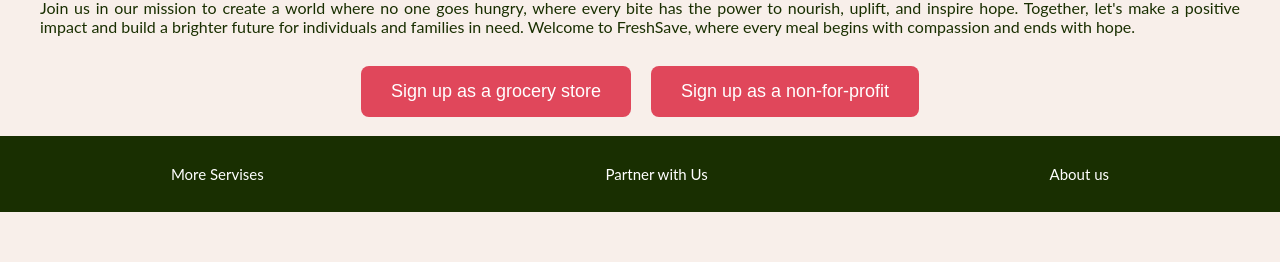
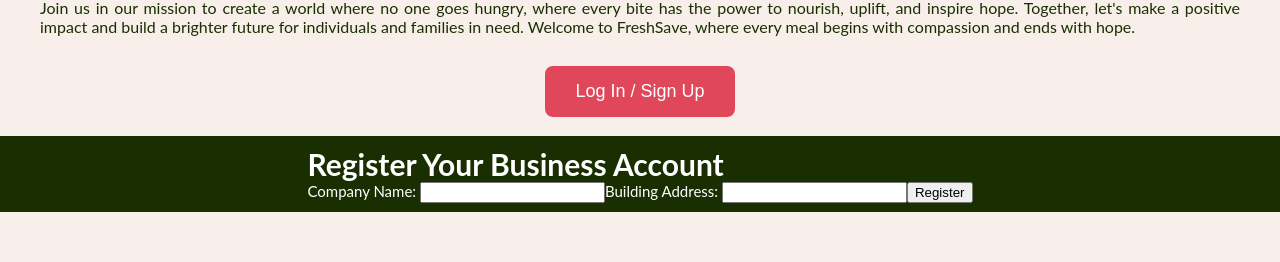
Before and after one commit to SaulWolkove/QHACKS24, a React (Create React App) app: page / in a window 1280 px wide. Shown: the part 588-850 px from the top of the page. Built offline with nearby package versions, Linux system fonts and the light colour scheme; no server answers.

Commit message:
register business form

```diff
--- a/src/components/LoginButton.js
+++ b/src/components/LoginButton.js
@@ -1,14 +1,15 @@
 import { useAuth0 } from "@auth0/auth0-react";
-import React from 'react';
-import './LoginOutButtons.css';
+import React from "react";
+import "./LoginOutButtons.css";
 
-function LoginButton(){
-    const {loginWithRedirect} = useAuth0();
+function LoginButton() {
+  const { loginWithRedirect } = useAuth0();
 
-    return(
-        <button className="signup-button" onClick={() => loginWithRedirect()}>Log In</button>
-    )
+  return (
+    <button className="signup-button" onClick={() => loginWithRedirect()}>
+      Log In / Sign Up
+    </button>
+  );
 }
 
-
 export default LoginButton;
--- /dev/null
+++ b/src/components/RegisterBusinessForm.js
@@ -0,0 +1,42 @@
+import React from "react";
+// import register business request
+
+const Business = (username, accountType, name, location) => {
+  return {
+    email: username,
+    accountType: accountType,
+    businessName: name,
+    location: location,
+  };
+};
+
+function RegisterBusinessForm({ username }) {
+  const handleSubmit = (event) => {
+    const form = event.target;
+    const name = form.businessName.value;
+    const accountType = "business";
+    const location = form.location.value;
+
+    // need to pass in account type? or just set constant
+    const newBusiness = Business(name, accountType, location);
+    // new business request (matching top up import)
+  };
+
+  // on submit, should route back to close form and update footer and view
+
+  return (
+    <form className="reg-business-form" onSubmit={handleSubmit}>
+      <h1 className="reg-business-title">Register Your Business Account</h1>
+      <label>
+        Company Name: <input type="text" name="businessName" required />
+      </label>
+      <label>
+        Building Address: <input type="text" name="location" required />
+      </label>
+
+      <button type="submit">Register</button>
+    </form>
+  );
+}
+
+export default RegisterBusinessForm;
--- a/src/components/TitlePage.js
+++ b/src/components/TitlePage.js
@@ -1,60 +1,76 @@
-import React, { useState } from 'react';
+import React, { useState } from "react";
 import { useAuth0 } from "@auth0/auth0-react";
-import './TitlePage.css'; // Import the CSS file for styling
-import LoginButton from './LoginButton'; // Import the LoginButton component
-import LogoutButton from './LogoutButton'; // Import the LogoutButton component
-import CreateAccountButton  from './CreateAccountButton'; // Import the LogoutButton component
-import Header from './Header';
-import LogoMain from './LogoMain.png';
-
+import "./TitlePage.css"; // Import the CSS file for styling
+import LoginButton from "./LoginButton"; // Import the LoginButton component
+import Header from "./Header";
+import LogoMain from "./LogoMain.png";
+import { Button, Modal } from "react";
+import RegisterBusinessForm from "./RegisterBusinessForm";
+import Footer from "./Footer";
 
 function TitlePage({ setShowPosts }) {
   // State to track whether sign-up button is clicked
   const [isButtonsClicked, setIsButtonsClicked] = useState(false);
-
-    const handleSignUpClick = () => {
-        setIsButtonsClicked(true);
-    };
 
   return (
     <div className="title-container">
       <Header />
       <div className="title-container">
         <button>
-                    <img src={LogoMain} alt="logo" className="logo img"/>
+          <img src={LogoMain} alt="logo" className="logo img" />
         </button>
         <h1 className="title">FreshSave</h1>
-                <p className="catchphrase">Where Every Bite Gets a Second Chance to Make a First Impression.</p>
+        <p className="catchphrase">
+          Where Every Bite Gets a Second Chance to Make a First Impression.
+        </p>
         <div className="description">
-                    <p>FreshSave is a platform dedicated to providing affordable grocery items to non-profit organizations. Our mission is to empower non-profits with cost-effective solutions, enabling them to create nutritious meals for individuals and families in need.</p>
-                    <p>At FreshSave, we understand the importance of accessibility to fresh and wholesome ingredients, especially for organizations dedicated to serving communities facing food insecurity. Through our platform, non-profits gain access to a wide range of grocery items at discounted rates, making it easier for them to procure essential ingredients for their meal programs and initiatives.</p>
-                    <p>We believe that every individual deserves access to nourishing food, and we are committed to supporting non-profits in their efforts to alleviate hunger and food insecurity. By offering affordable grocery items, FreshSave enables non-profit organizations to stretch their budgets further, maximizing their impact and reach within their communities.</p>
-                    <p>Our platform fosters collaboration and partnership between non-profits, suppliers, and donors, creating a network of support dedicated to addressing food insecurity at its core. Together, we can make a meaningful difference in the lives of those facing hunger and food insecurity, one meal at a time.</p>
-                    <p>Join us in our mission to create a world where no one goes hungry, where every bite has the power to nourish, uplift, and inspire hope. Together, let's make a positive impact and build a brighter future for individuals and families in need. Welcome to FreshSave, where every meal begins with compassion and ends with hope.</p>
+          <p>
+            FreshSave is a platform dedicated to providing affordable grocery
+            items to non-profit organizations. Our mission is to empower
+            non-profits with cost-effective solutions, enabling them to create
+            nutritious meals for individuals and families in need.
+          </p>
+          <p>
+            At FreshSave, we understand the importance of accessibility to fresh
+            and wholesome ingredients, especially for organizations dedicated to
+            serving communities facing food insecurity. Through our platform,
+            non-profits gain access to a wide range of grocery items at
+            discounted rates, making it easier for them to procure essential
+            ingredients for their meal programs and initiatives.
+          </p>
+          <p>
+            We believe that every individual deserves access to nourishing food,
+            and we are committed to supporting non-profits in their efforts to
+            alleviate hunger and food insecurity. By offering affordable grocery
+            items, FreshSave enables non-profit organizations to stretch their
+            budgets further, maximizing their impact and reach within their
+            communities.
+          </p>
+          <p>
+            Our platform fosters collaboration and partnership between
+            non-profits, suppliers, and donors, creating a network of support
+            dedicated to addressing food insecurity at its core. Together, we
+            can make a meaningful difference in the lives of those facing hunger
+            and food insecurity, one meal at a time.
+          </p>
+          <p>
+            Join us in our mission to create a world where no one goes hungry,
+            where every bite has the power to nourish, uplift, and inspire hope.
+            Together, let's make a positive impact and build a brighter future
+            for individuals and families in need. Welcome to FreshSave, where
+            every meal begins with compassion and ends with hope.
+          </p>
         </div>
-                {/* Add buttons section */}
+        {/* dont need isButtonsClicked, just need to check account type once database is up*/}
         {!isButtonsClicked && (
           <div className="buttons-container">
-                        {/* Set onClick event to handle sign-up click */}
-                        <button className="signup-button" onClick={handleSignUpClick}>Sign up as a grocery store</button>
-                        {/* Set onClick event to handle sign-up click */}
-                        <button className="signup-button" onClick={() => { setShowPosts(); handleSignUpClick(); }}>Sign up as a non-for-profit</button>
+            <LoginButton />
           </div>
         )}
         {/* Conditionally render the LoginButton component */}
-                {isButtonsClicked && (
-                    <div>
-                        <CreateAccountButton />
-                        <LoginButton />
-                        <LogoutButton />
+        <div className="green-bar">
+          <RegisterBusinessForm />
         </div>
-                )}
-                <div className="green-bar">
-                    <p>More Servises</p>
-                    <p>Partner with Us</p>
-                    <p>About us</p>
-                </div>
-
       </div>
     </div>
   );
```
Lines whose indentation alone changed are shown as unchanged.
